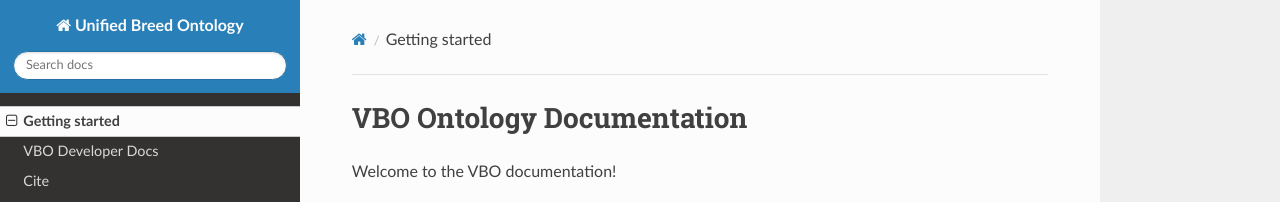
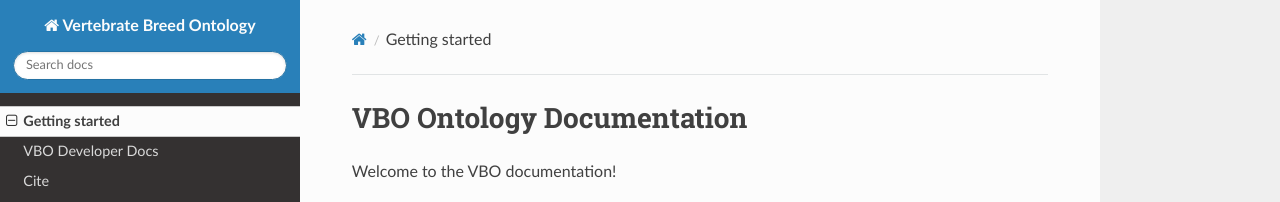
Before and after one commit to monarch-initiative/vertebrate-breed-ontology, an MkDocs documentation site: the page built from docs/index.md, in a window 1280 px wide. Shown: the top 202 px of the page. Built offline with MkDocs 1.6.1, drawn with Linux system fonts in a browser that asks for light colours; nearby versions of some CDN libraries.

Commit message:
Update mkdocs.yaml

```diff
--- a/mkdocs.yaml
+++ b/mkdocs.yaml
@@ -1,4 +1,4 @@
-site_name: Unified Breed Ontology
+site_name: Vertebrate Breed Ontology
 theme: readthedocs
 nav:
   - Getting started: index.md
```
